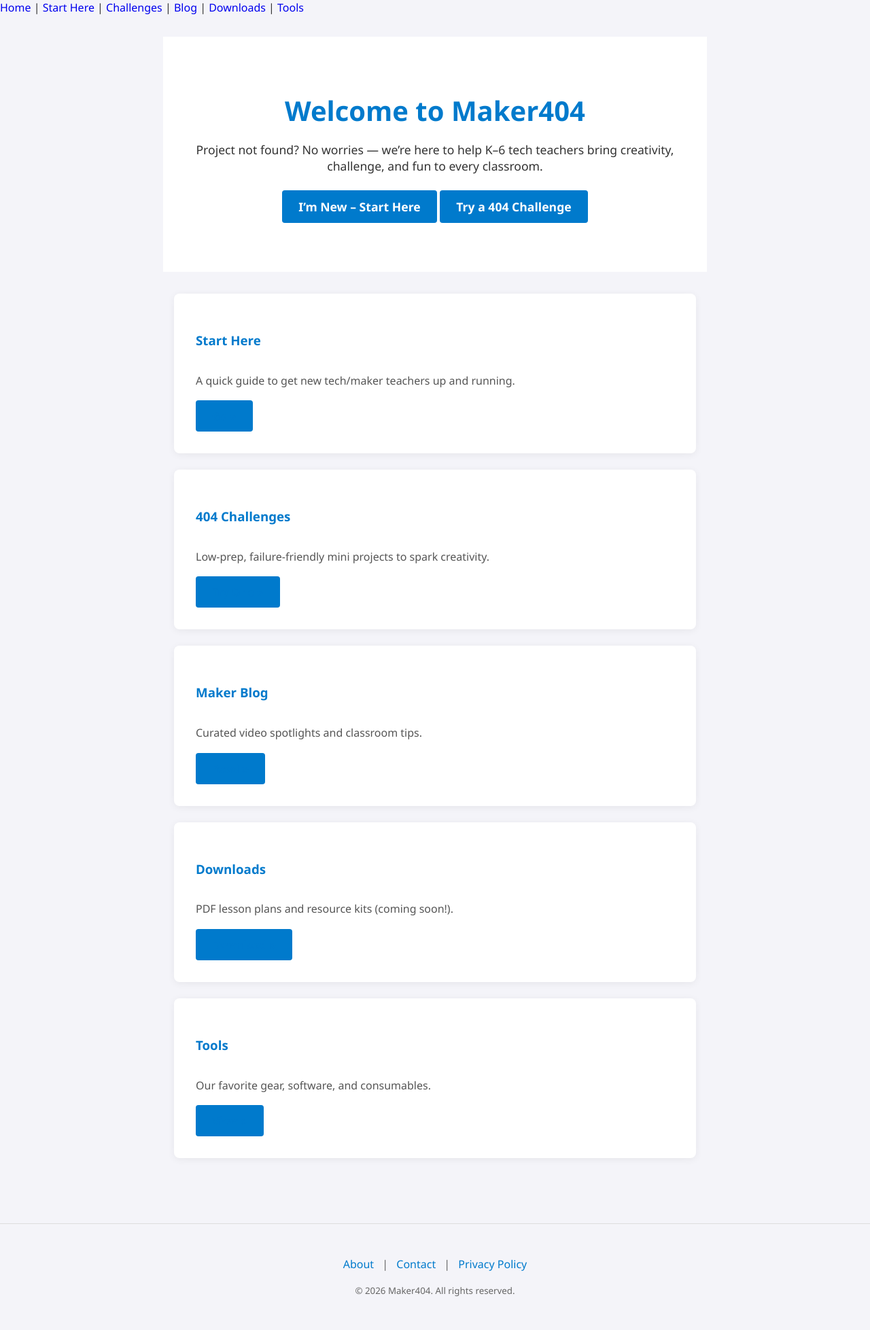
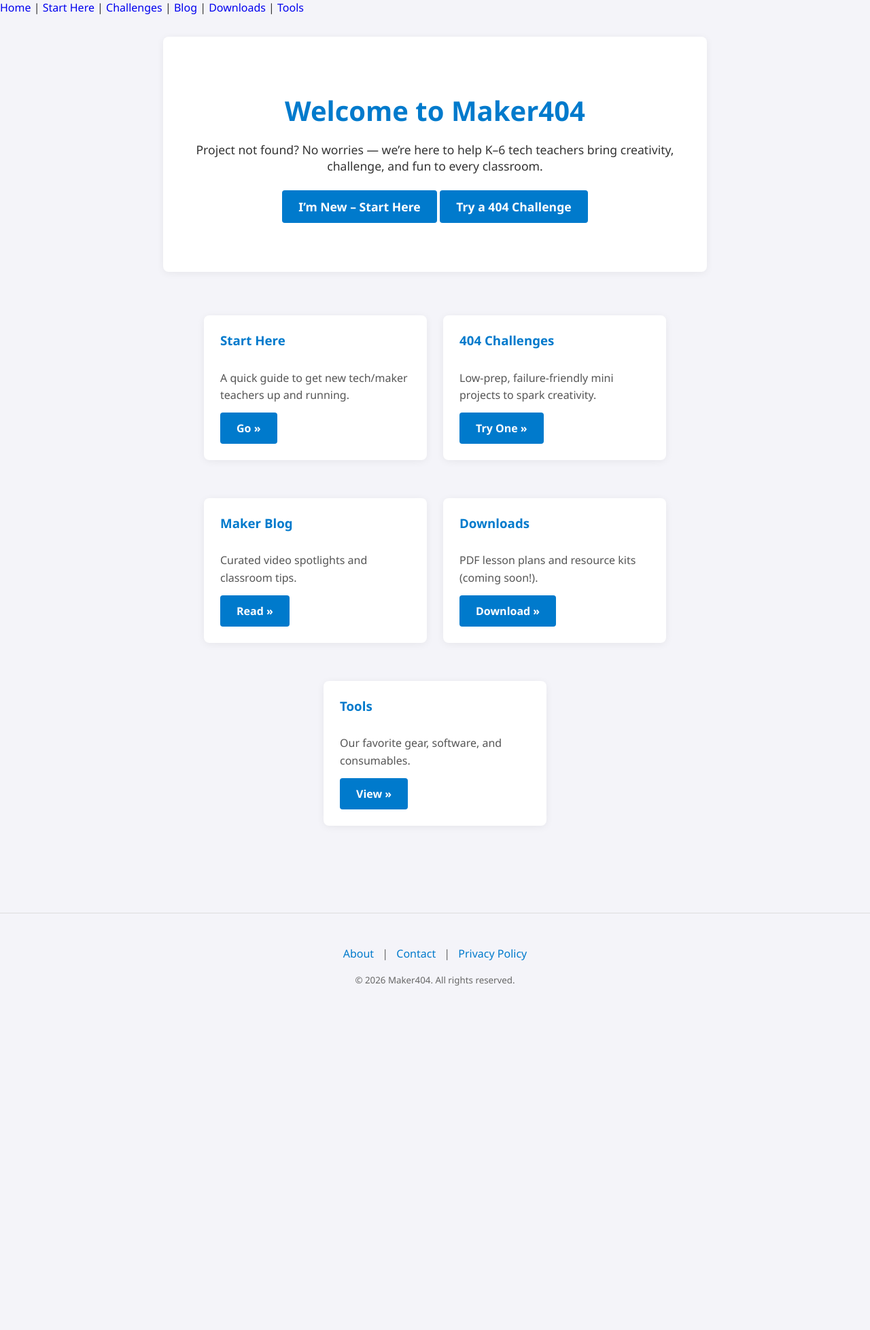
Before and after one commit to GW228g/maker404, a Jekyll site: the page built from index.md, in a window 1280 px wide. Shown: the whole page at 68% size. Built offline with Jekyll 4.4.1, drawn with Linux system fonts in a browser that asks for light colours; after the commit the page ends 1500 px from its top, so only the background shows below that.

Commit message:
Update style.css

```diff
--- a/assets/style.css
+++ b/assets/style.css
@@ -11,26 +11,30 @@ body {
   background: #f4f4f9;
   color: #333;
 }
+
 a {
   text-decoration: none;
 }
 
 /* ——— Header & Nav ——— */
 .site-header {
-  background: #f4f4f9;        /* cream background matching logo */
+  background: #f4f4f9;
   border-bottom: 1px solid #e0e0e0;
   display: flex;
   align-items: center;
   padding: 0.5rem 1rem;
 }
+
 .site-nav {
   margin-left: auto;
 }
+
 .site-nav a {
   margin-left: 1rem;
   color: #007acc;
   font-weight: bold;
 }
+
 .site-nav a:hover {
   text-decoration: underline;
 }
@@ -40,16 +44,22 @@ a {
   text-align: center;
   padding: 3rem 1rem;
   background: white;
+  border-radius: 8px;
+  box-shadow: 0 2px 12px rgba(0, 0, 0, 0.06);
+  margin-bottom: 2rem;
 }
+
 .hero h1 {
   font-size: 2.5rem;
   margin-bottom: 0.5rem;
   color: #007acc;
 }
+
 .hero p {
   font-size: 1.1rem;
   margin-bottom: 1.5rem;
 }
+
 .hero-buttons .button {
   margin: 0 0.5rem;
 }
@@ -58,17 +68,20 @@ a {
 .button {
   display: inline-block;
   background: #007acc;
-  color: white;
+  color: white !important;
   padding: 0.75rem 1.5rem;
   border-radius: 4px;
   font-weight: bold;
   transition: background 0.2s;
+  text-decoration: none !important;
 }
+
 .button:hover {
   background: #005f99;
+  color: white !important;
 }
 
-/* ——— Cards ——— */
+/* ——— Homepage Cards Grid ——— */
 .cards {
   display: flex;
   flex-wrap: wrap;
@@ -76,7 +89,8 @@ a {
   justify-content: center;
   padding: 2rem 1rem;
 }
-.card {
+
+.cards .card {
   background: white;
   border-radius: 8px;
   box-shadow: 0 2px 12px rgba(0, 0, 0, 0.06);
@@ -85,32 +99,22 @@ a {
   display: flex;
   flex-direction: column;
 }
-.card h3 {
+
+.cards .card h3 {
   margin-top: 0;
   color: #007acc;
 }
-.card p {
+
+.cards .card p {
   flex-grow: 1;
   margin: 0.75rem 0;
   color: #555;
 }
-.card .button {
+
+.cards .card .button {
   align-self: start;
 }
 
-/* ——— Responsive ——— */
-@media (max-width: 600px) {
-  .site-header {
-    flex-direction: column;
-  }
-  .site-nav {
-    margin: 0.5rem 0 0;
-  }
-  .cards {
-    flex-direction: column;
-    align-items: center;
-  }
-}
 /* ——— Blog Post Layout ——— */
 main {
   padding: 2rem;
@@ -118,10 +122,15 @@ main {
   margin: 0 auto;
 }
 
+/* Blog post article card */
 main .card {
+  background: white;
+  border-radius: 8px;
+  box-shadow: 0 2px 12px rgba(0, 0, 0, 0.06);
   width: 100%;
   max-width: 100%;
   padding: 2rem;
+  margin-bottom: 2rem;
 }
 
 main .card h1 {
@@ -136,18 +145,25 @@ main .card h2 {
 }
 
 main .card h3 {
+  color: #007acc;
   margin-top: 1.5rem;
 }
 
 main .card p {
   line-height: 1.6;
   margin: 1rem 0;
+  color: #333;
 }
 
 main .card ul, main .card ol {
   line-height: 1.8;
   margin: 1rem 0;
   padding-left: 2rem;
+  color: #333;
+}
+
+main .card li {
+  margin-bottom: 0.5rem;
 }
 
 main .card blockquote {
@@ -164,18 +180,52 @@ main .card hr {
   margin: 2rem 0;
 }
 
-main .card a {
+/* Links inside blog posts (but not buttons) */
+main .card a:not(.button) {
   color: #007acc;
   text-decoration: underline;
 }
 
-main .card a:hover {
+main .card a:not(.button):hover {
   color: #005f99;
 }
 
 .post-meta {
   color: #888;
   font-size: 0.9rem;
+}
+
+/* Blog listing styles */
+.blog-list {
+  display: grid;
+  gap: 2rem;
+}
+
+.blog-post-preview {
+  background: white;
+  padding: 1.5rem;
+  border-radius: 8px;
+  box-shadow: 0 2px 12px rgba(0, 0, 0, 0.06);
+}
+
+.blog-post-preview h3 {
+  margin-top: 0;
+  color: #007acc;
+}
+
+.blog-post-preview h3 a {
+  text-decoration: none;
+  color: #007acc;
+}
+
+.blog-post-preview h3 a:hover {
+  text-decoration: underline;
+}
+
+.post-date {
+  color: #888;
+  font-size: 0.9rem;
+  margin: 0.5rem 0;
 }
 
 /* ——— Footer ——— */
@@ -197,3 +247,27 @@ footer a {
 footer a:hover {
   text-decoration: underline;
 }
+
+/* ——— Responsive ——— */
+@media (max-width: 600px) {
+  .site-header {
+    flex-direction: column;
+  }
+
+  .site-nav {
+    margin: 0.5rem 0 0;
+  }
+
+  .cards {
+    flex-direction: column;
+    align-items: center;
+  }
+
+  main {
+    padding: 1rem;
+  }
+
+  .hero h1 {
+    font-size: 2rem;
+  }
+}
```
